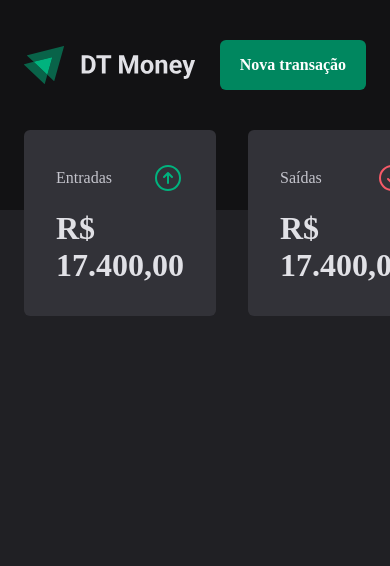
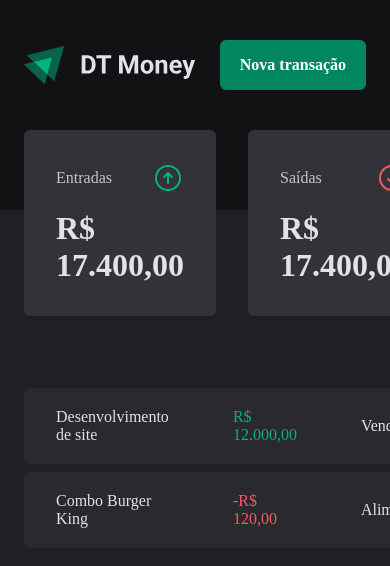
Before and after one commit to Hzimr/RelembrandoDTMoney, a React (Vite) app: page / in a window 390 px wide. Shown: the top 566 px of the page. Built offline with nearby package versions, Linux system fonts and the light colour scheme.

Commit message:
feat: created tableTransaction

```diff
--- /dev/null
+++ b/src/pages/transactions/components/tableTransaction.tsx
@@ -0,0 +1,32 @@
+import {
+  PriceHighlight,
+  TransactionsContainer,
+  TransactionsTable,
+} from './tableTransactionStyles'
+
+export function TableTransactions() {
+  return (
+    <TransactionsContainer>
+      <TransactionsTable>
+        <tbody>
+          <tr>
+            <td width="40%">Desenvolvimento de site</td>
+            <td>
+              <PriceHighlight variant="income">R$ 12.000,00</PriceHighlight>
+            </td>
+            <td>Venda</td>
+            <td>13/04/2022</td>
+          </tr>
+          <tr>
+            <td width="40%">Combo Burger King</td>
+            <td>
+              <PriceHighlight variant="outcome">-R$ 120,00</PriceHighlight>
+            </td>
+            <td>Alimentação</td>
+            <td>10/04/2022</td>
+          </tr>
+        </tbody>
+      </TransactionsTable>
+    </TransactionsContainer>
+  )
+}
--- /dev/null
+++ b/src/pages/transactions/components/tableTransactionStyles.ts
@@ -0,0 +1,41 @@
+import { styled } from 'styled-components'
+
+export const TransactionsContainer = styled.main`
+  width: 100%;
+  max-width: 1120px;
+  margin: 4rem auto 0;
+  padding: 0 1.5rem;
+`
+
+export const TransactionsTable = styled.table`
+  width: 100%;
+  border-collapse: separate;
+  border-spacing: 0 0.5rem;
+  margin-top: 1.5rem;
+
+  td {
+    padding: 1.25rem 2rem;
+    background: ${(props) => props.theme['gray-700']};
+
+    &:first-child {
+      border-top-left-radius: 6px;
+      border-bottom-left-radius: 6px;
+    }
+
+    &:last-child {
+      border-top-right-radius: 6px;
+      border-bottom-right-radius: 6px;
+    }
+  }
+`
+
+interface PriceHighlightProps {
+  variant: 'income' | 'outcome'
+}
+
+export const PriceHighlight = styled.span<PriceHighlightProps>`
+  color: ${(props) =>
+    props.variant === 'income'
+      ? props.theme['green-300']
+      : props.theme['red-300']};
+`
--- a/src/pages/transactions/transactions.tsx
+++ b/src/pages/transactions/transactions.tsx
@@ -1,11 +1,13 @@
 import { Header } from '../../components/header/header'
 import { Summary } from '../../components/summary/summary'
+import { TableTransactions } from './components/tableTransaction'
 
 export function Transactions() {
   return (
     <div>
       <Header />
       <Summary />
+      <TableTransactions />
     </div>
   )
 }
```
